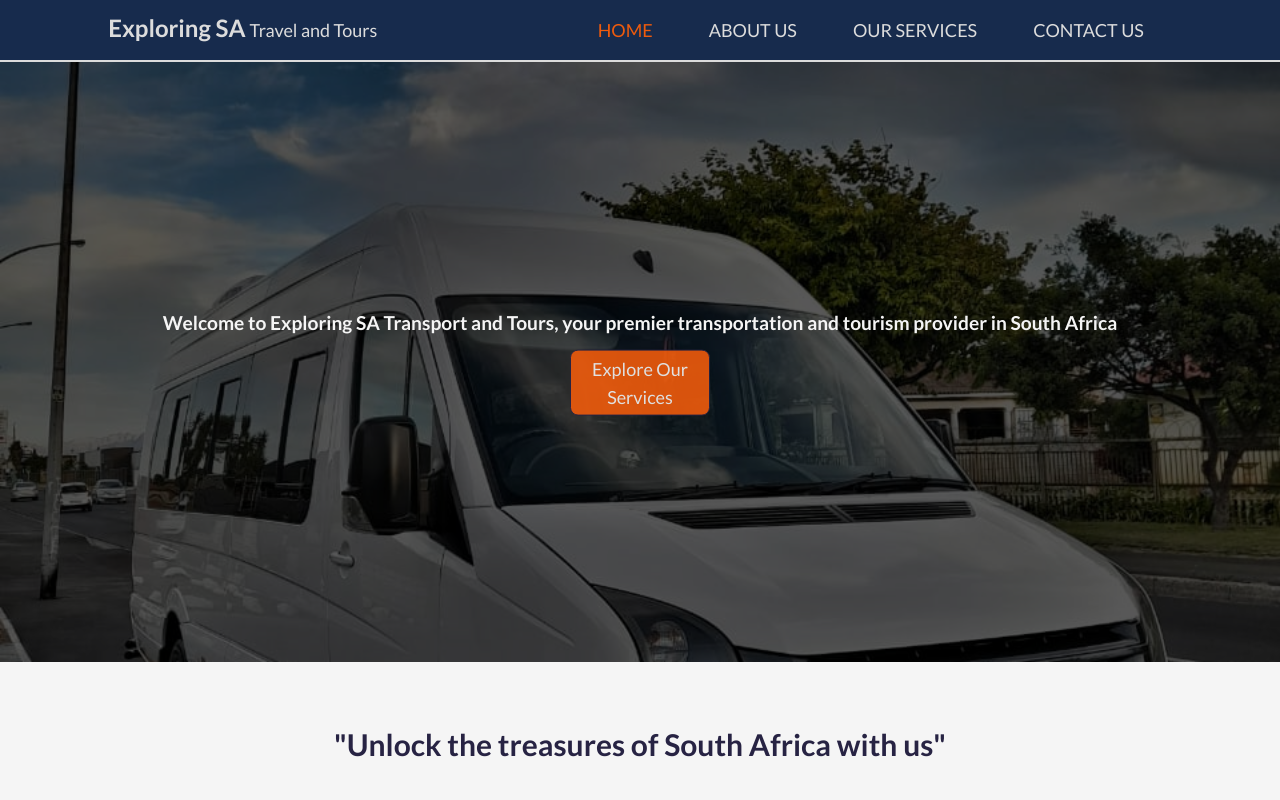
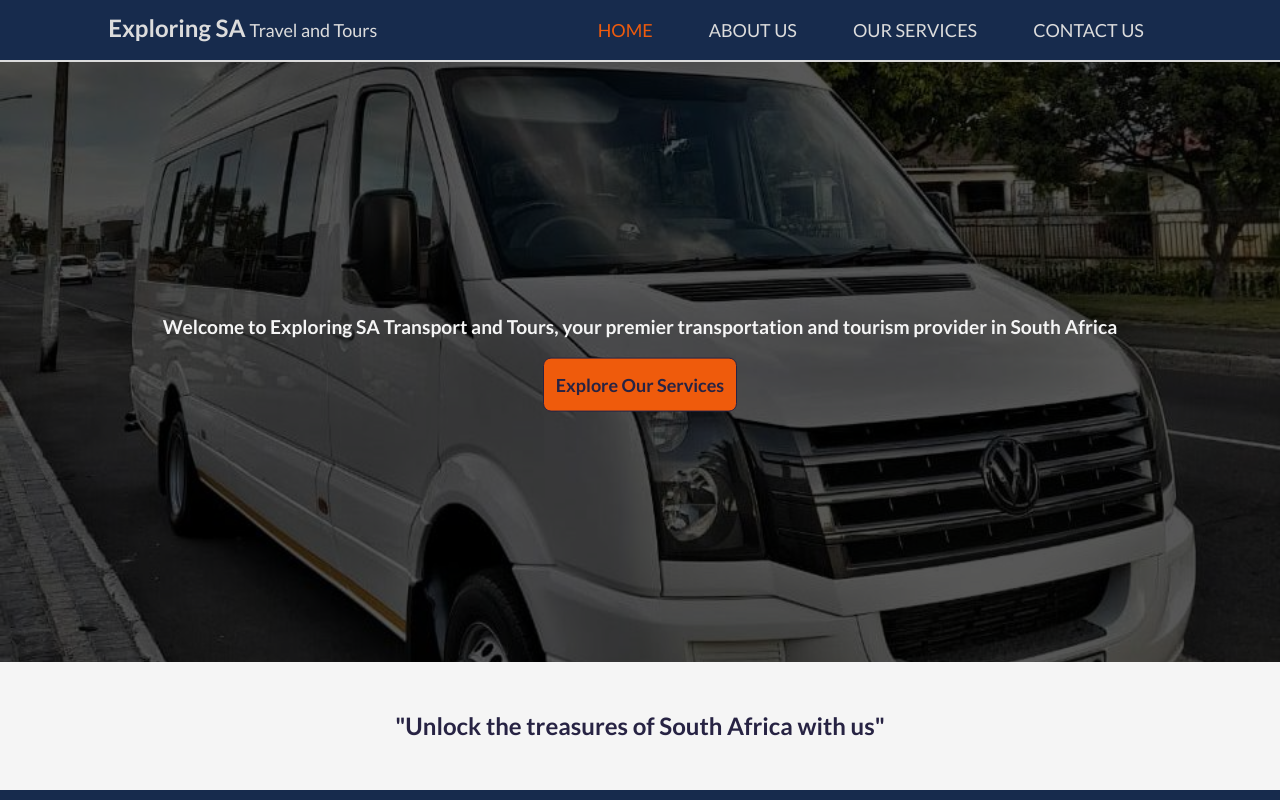
Before and after one commit to Riyaazct/exploringsa, a React (Create React App) app: page / in a window 1280 px wide. Shown: the top 800 px of the page. Built offline with nearby package versions, Linux system fonts and the light colour scheme.

Commit message:
adjust css

```diff
--- a/src/routes/Home.js
+++ b/src/routes/Home.js
@@ -11,7 +11,7 @@ const Home = () => (
           Welcome to Exploring SA Transport and Tours, your premier
           transportation and tourism provider in South Africa
         </h1>
-        <button className="py-1 mt-3 opacity-90 text-lg hover:opacity-100 w-[140px]">
+        <button className="p-3 mt-4 text-lg hover:opacity-100 text-blueText font-semibold border ">
           Explore Our Services
         </button>
       </div>
@@ -19,12 +19,12 @@ const Home = () => (
       <div
         style={{ "--image-url": `url(${bgPath})` }}
         // reference: https://stackoverflow.com/a/70810692/19529897
-        className="bg-[image:var(--image-url)] h-[75vh] bg-scroll bg-center bg-cover"
+        className="bg-[image:var(--image-url)] h-[75vh] bg-scroll bg-center bg-cover md:bg-fixed md:bg-no-repeat object-center"
       ></div>
       <div className="w-full h-full bg-[#000000a7] absolute top-0"></div>
     </div>
 
-    <h1 className="text-center my-16 text-3xl text-blueText font-semibold">
+    <h1 className="text-center my-12 text-2xl text-blueText font-semibold">
       "Unlock the treasures of South Africa with us"
     </h1>
   </div>
```
Also changed, not shown: public/images/home - Copy.jpg (added), public/images/home.jpg.
